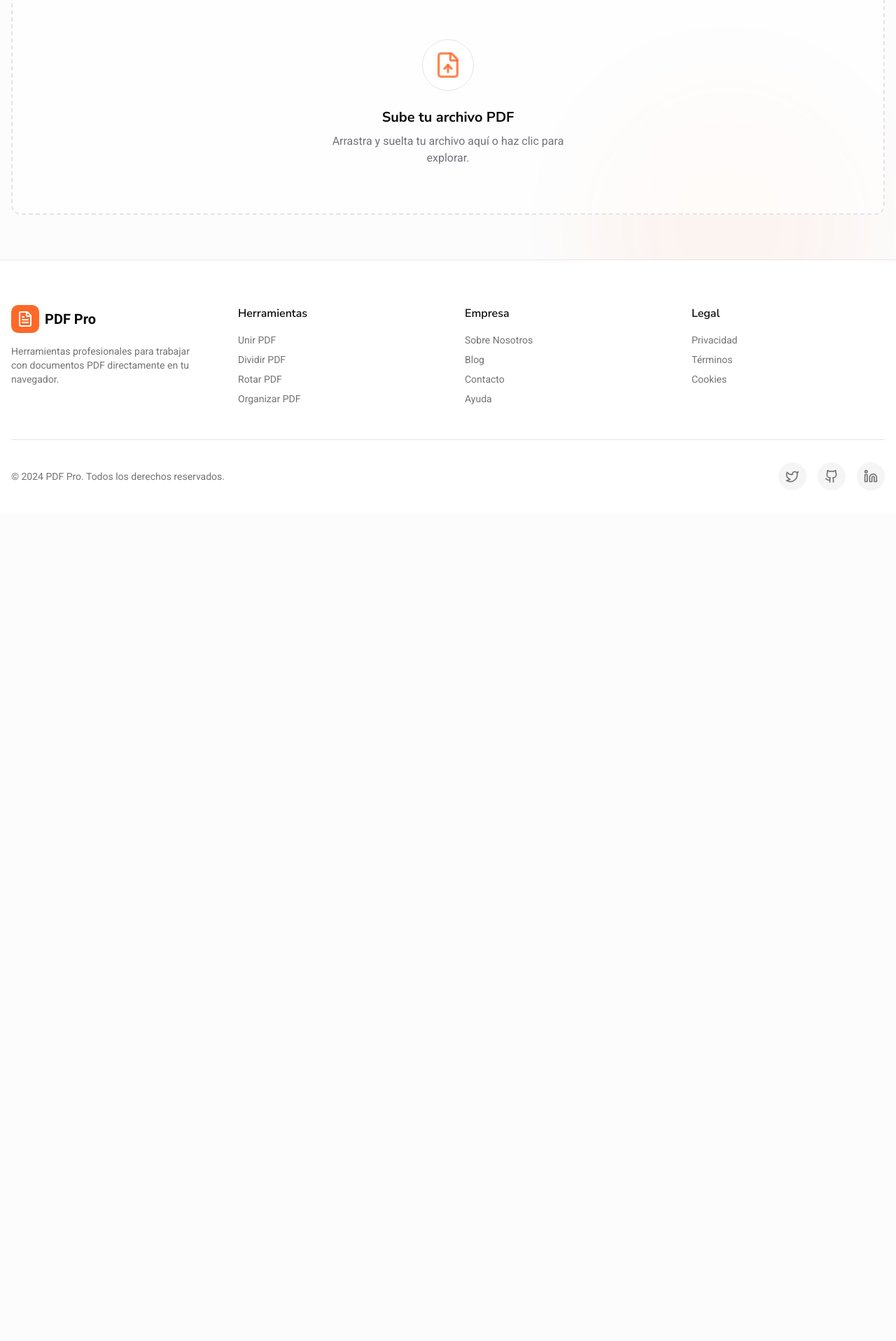
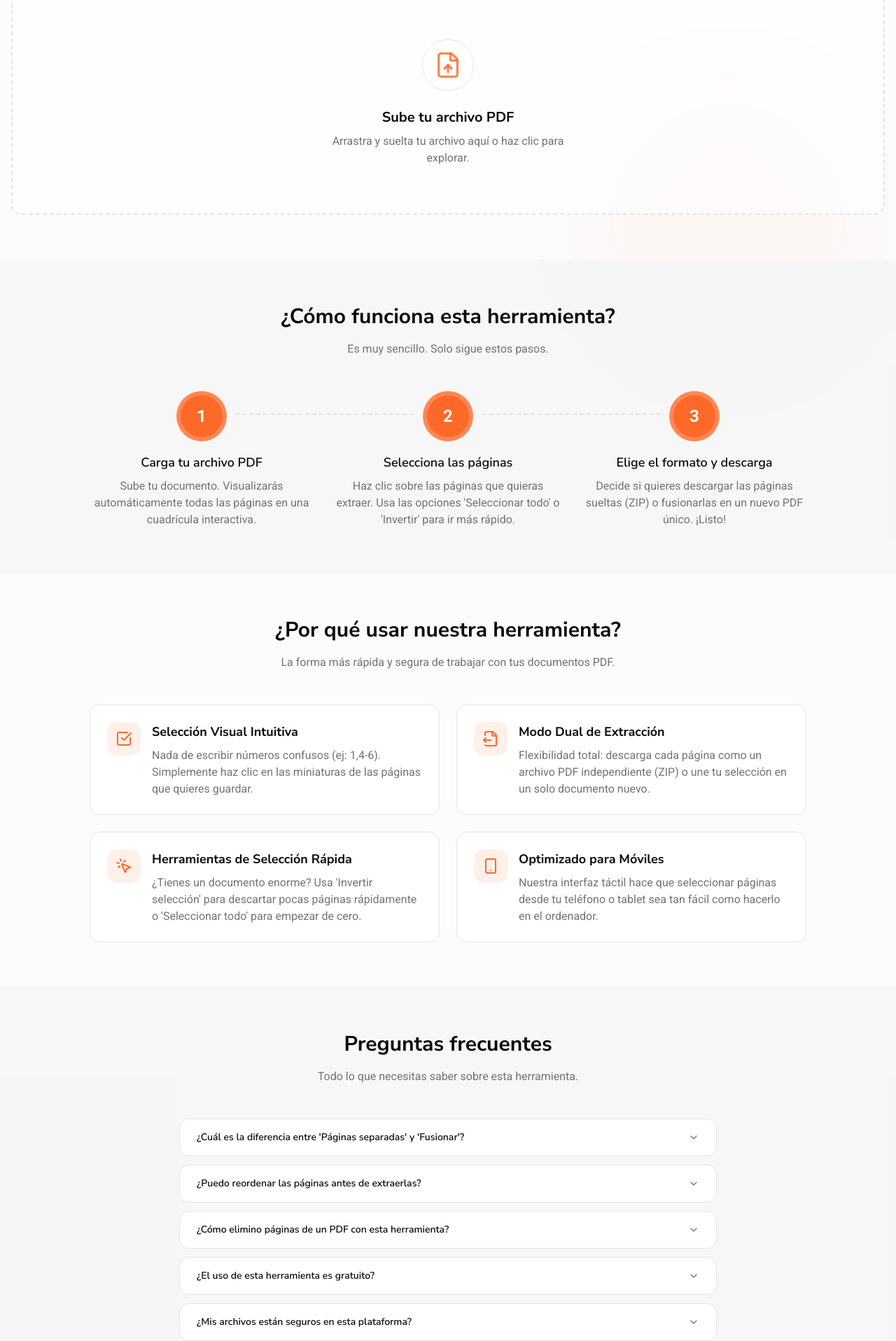
Before and after one commit to johanso/pdfsaas, a Next.js app: page /extraer-paginas-pdf in a window 1280 px wide. Shown: the part 243-2160 px from the top of the page at 70% size. Before the commit the page ends 976 px from the top, so only its background shows below. Built offline with nearby package versions, Linux system fonts and the light colour scheme.

Commit message:
extract-pages design

```diff
--- a/src/app/extraer-paginas-pdf/client.tsx
+++ b/src/app/extraer-paginas-pdf/client.tsx
@@ -1,6 +1,7 @@
 "use client";
 
-import { useState } from "react";
+import { useState, useEffect, useRef } from "react";
+import { usePathname } from "next/navigation";
 import { toast } from "sonner";
 import { CheckCircle2, Circle } from "lucide-react";
 
@@ -21,6 +22,8 @@ export default function ExtractPdfClient() {
   const [file, setFile] = useState<File | null>(null);
   const [extractMode, setExtractMode] = useState<"separate" | "merge">("separate");
   const [showSaveDialog, setShowSaveDialog] = useState(false);
+  const pathname = usePathname();
+  const previousPathname = useRef<string | null>(null);
 
   const { pages, reorderPages } = usePdfPages(file);
   const {
@@ -31,6 +34,17 @@ export default function ExtractPdfClient() {
     invertSelection,
     reset: resetSelection
   } = usePageSelection(pages.length);
+
+  // Reset state when navigating away from this tool
+  useEffect(() => {
+    if (previousPathname.current && previousPathname.current !== pathname) {
+      setFile(null);
+      setExtractMode("separate");
+      setShowSaveDialog(false);
+      resetSelection();
+    }
+    previousPathname.current = pathname;
+  }, [pathname, resetSelection]);
 
   const { isProcessing,
     progress,
@@ -43,7 +57,15 @@ export default function ExtractPdfClient() {
     handleStartNew } = usePdfProcessing();
 
   const handleFilesSelected = (files: File[]) => {
-    if (files.length > 0) {
+    if (files.length === 0) return;
+
+    if (files.length > 1) {
+      toast.warning("Solo se procesará el primer archivo", {
+        description: "Esta herramienta solo acepta un archivo PDF a la vez",
+        duration: 4000
+      });
+    }
+
     const f = files[0];
     if (f.type !== "application/pdf") {
       toast.error("Por favor selecciona un archivo PDF válido");
@@ -51,7 +73,6 @@ export default function ExtractPdfClient() {
     }
     resetSelection();
     setFile(f);
-    }
   };
 
   const handleReset = () => {
@@ -102,8 +123,8 @@ export default function ExtractPdfClient() {
     <>
       <PdfToolLayout
         toolId="extract-pages"
-        title="Extraer Páginas PDF"
-        description="Selecciona las páginas que quieres conservar y crea un nuevo PDF o descárgalas por separado."
+        title="Extraer Páginas de PDF"
+        description="Elimina páginas no deseadas o guarda solo las que necesitas. Herramienta visual rápida para separar hojas sueltas o crear nuevos documentos PDF."
         hasFiles={!!file}
         onFilesSelected={handleFilesSelected}
         onReset={handleReset}
@@ -177,9 +198,11 @@ export default function ExtractPdfClient() {
           defaultName: "paginas-extraidas",
           onSave: handleSubmit,
           isProcessing,
-          title: extractMode === "separate" ? "Guardar archivo ZIP" : "Guardar archivo PDF",
-          description: extractMode === "separate" ? "Asigna un nombre a tu archivo comprimido." : "Asigna un nombre a tu nuevo archivo PDF.",
-          extension: extractMode === "separate" ? "zip" : "pdf",
+          title: extractMode === "separate" && selectedPages.length > 1 ? "Guardar archivo ZIP" : "Guardar archivo PDF",
+          description: extractMode === "separate" && selectedPages.length > 1
+            ? "Asigna un nombre a tu archivo comprimido."
+            : "Asigna un nombre a tu nuevo archivo PDF.",
+          extension: extractMode === "separate" && selectedPages.length > 1 ? "zip" : "pdf",
         }}
         successDialogProps={{
           isOpen: false,
--- a/src/app/extraer-paginas-pdf/page.tsx
+++ b/src/app/extraer-paginas-pdf/page.tsx
@@ -1,11 +1,51 @@
 import type { Metadata } from "next";
+import { ToolPageLayout } from "@/components/tool-page-layout";
+import { extractPdfContent } from "@/content/tools/extract-pdf";
 import ExtractPdfClient from "./client";
 
+const { metadata: meta, jsonLd } = extractPdfContent;
+
 export const metadata: Metadata = {
-  title: "Extraer páginas de PDF - Herramienta online gratuita",
-  description: "Extrae páginas específicas de tus archivos PDF y guárdalas como documentos separados o unidos. Gratis y fácil de usar.",
+  title: meta.title,
+  description: meta.description,
+  keywords: meta.keywords,
+  alternates: {
+    canonical: meta.canonical,
+  },
+  openGraph: {
+    title: meta.title,
+    description: meta.description,
+    type: "website",
+    url: meta.canonical,
+    siteName: "PDF SaaS",
+    images: meta.ogImage ? [
+      {
+        url: meta.ogImage,
+        width: 1200,
+        height: 630,
+        alt: meta.title,
+      },
+    ] : undefined,
+  },
+  robots: {
+    index: true,
+    follow: true,
+  },
 };
 
 export default function ExtractPdfPage() {
-  return <ExtractPdfClient />;
+  return (
+    <>
+      {jsonLd && (
+        <script
+          type="application/ld+json"
+          dangerouslySetInnerHTML={{ __html: JSON.stringify(jsonLd) }}
+        />
+      )}
+
+      <ToolPageLayout data={extractPdfContent} categoryId="ORGANIZE">
+        <ExtractPdfClient />
+      </ToolPageLayout>
+    </>
+  );
 }
--- a/src/components/tool-page-layout.tsx
+++ b/src/components/tool-page-layout.tsx
@@ -1,6 +1,19 @@
 "use client";
 
-import { CheckCircle2, Clock, Shield, Zap, FileText, Scissors, RotateCw, Minimize2, Layers, FileArchive } from "lucide-react";
+import { CheckCircle2,
+  Clock,
+  Shield,
+  Zap,
+  FileText,
+  Scissors,
+  RotateCw,
+  Minimize2,
+  Layers,
+  FileArchive,
+  CheckSquare,
+  FileOutput,
+  MousePointerClick,
+  Smartphone } from "lucide-react";
 import { Accordion, AccordionContent, AccordionItem, AccordionTrigger } from "@/components/ui/accordion";
 import { TOOL_CATEGORIES } from "@/lib/tools-categories";
 import { TOOLS } from "@/lib/tools-data";
@@ -25,6 +38,10 @@ const iconMap: Record<string, React.ComponentType<{ className?: string }>> = {
   Minimize2,
   Layers,
   FileArchive,
+  CheckSquare,
+  FileOutput,
+  MousePointerClick,
+  Smartphone,
 };
 
 export function ToolPageLayout({ data, children, categoryId = "ORGANIZE" }: ToolPageLayoutProps) {
--- /dev/null
+++ b/src/content/tools/extract-pdf.ts
@@ -0,0 +1,160 @@
+import { ToolPageData } from "./types";
+
+export const extractPdfContent: ToolPageData = {
+  id: "extract-pages",
+
+  metadata: {
+    title: "Extraer Páginas de PDF - Seleccionar y Guardar Hojas Online",
+    description: "Elige qué páginas quieres conservar de tu PDF. Extráelas como archivos sueltos o crea un nuevo documento solo con las hojas seleccionadas. Gratis y visual.",
+    keywords: [
+      "extraer paginas pdf",
+      "sacar hojas pdf",
+      "guardar paginas pdf",
+      "eliminar paginas pdf",
+      "seleccionar hojas pdf",
+      "extract pdf pages",
+      "crear pdf con paginas seleccionadas"
+    ],
+    canonical: "/extraer-paginas-pdf",
+    ogImage: "/og-images/extract-pdf.jpg", // Asegúrate de crear esta imagen
+  },
+
+  steps: [
+    {
+      number: "1",
+      title: "Carga tu archivo PDF",
+      description:
+        "Sube tu documento. Visualizarás automáticamente todas las páginas en una cuadrícula interactiva.",
+    },
+    {
+      number: "2",
+      title: "Selecciona las páginas",
+      description:
+        "Haz clic sobre las páginas que quieras extraer. Usa las opciones 'Seleccionar todo' o 'Invertir' para ir más rápido.",
+    },
+    {
+      number: "3",
+      title: "Elige el formato y descarga",
+      description:
+        "Decide si quieres descargar las páginas sueltas (ZIP) o fusionarlas en un nuevo PDF único. ¡Listo!",
+    },
+  ],
+
+  benefits: [
+    {
+      icon: "CheckSquare",
+      title: "Selección Visual Intuitiva",
+      description:
+        "Nada de escribir números confusos (ej: 1,4-6). Simplemente haz clic en las miniaturas de las páginas que quieres guardar.",
+    },
+    {
+      icon: "FileOutput",
+      title: "Modo Dual de Extracción",
+      description:
+        "Flexibilidad total: descarga cada página como un archivo PDF independiente (ZIP) o une tu selección en un solo documento nuevo.",
+    },
+    {
+      icon: "MousePointerClick",
+      title: "Herramientas de Selección Rápida",
+      description:
+        "¿Tienes un documento enorme? Usa 'Invertir selección' para descartar pocas páginas rápidamente o 'Seleccionar todo' para empezar de cero.",
+    },
+    {
+      icon: "Smartphone",
+      title: "Optimizado para Móviles",
+      description:
+        "Nuestra interfaz táctil hace que seleccionar páginas desde tu teléfono o tablet sea tan fácil como hacerlo en el ordenador.",
+    },
+  ],
+
+  faqs: [
+    {
+      question: "¿Cuál es la diferencia entre 'Páginas separadas' y 'Fusionar'?",
+      answer:
+        "Si eliges 'Páginas separadas', descarguras un archivo .ZIP que contiene un PDF individual por cada página seleccionada. Si eliges 'Fusionar', crearemos un único archivo PDF nuevo que contendrá solo las páginas que hayas marcado, en el orden que desees.",
+    },
+    {
+      question: "¿Puedo reordenar las páginas antes de extraerlas?",
+      answer:
+        "Sí. Si eliges el modo 'Fusionar en un PDF', puedes arrastrar y soltar las páginas seleccionadas para cambiar su orden en el documento final resultante.",
+    },
+    {
+      question: "¿Cómo elimino páginas de un PDF con esta herramienta?",
+      answer:
+        "Es muy sencillo: utiliza la función 'Invertir selección' o simplemente selecciona todas las páginas EXCEPTO las que quieres eliminar. Al descargar, obtendrás un nuevo PDF limpio sin las páginas no deseadas.",
+    },
+    {
+      question: "¿El uso de esta herramienta es gratuito?",
+      answer:
+        "Sí, todas nuestras herramientas son 100% gratuitas y de uso ilimitado. No necesitas registrarte ni proporcionar datos de pago para procesar tus documentos.",
+    },
+    {
+      question: "¿Mis archivos están seguros en esta plataforma?",
+      answer:
+        "La seguridad es nuestra máxima prioridad. Todos los archivos que subes se procesan de forma segura y se eliminan permanentemente de nuestros servidores mediante un proceso de limpieza automático.",
+    },
+    {
+      question: "¿Funciona en móviles, Mac o Windows?",
+      answer:
+        "Sí, nuestra plataforma es totalmente web y está diseñada para funcionar en cualquier dispositivo moderno con un navegador, ya sea un PC con Windows, un Mac, un móvil Android o un iPhone.",
+    },
+  ],
+
+  cta: {
+    title: "¿Listo para extraer tus páginas?",
+    description: "Selecciona, extrae y guarda solo lo que necesitas.",
+    buttonLabel: "Seleccionar páginas ahora",
+  },
+
+  jsonLd: {
+    "@context": "https://schema.org",
+    "@graph": [
+      {
+        "@type": "SoftwareApplication",
+        name: "Extraer Páginas PDF Online",
+        applicationCategory: "ProductivityApplication",
+        featureList: [
+          "Selección visual de páginas mediante cuadrícula",
+          "Exportación a múltiples archivos PDF (ZIP)",
+          "Fusión de selección en un nuevo documento",
+          "Herramientas de inversión de selección",
+          "Vista previa de alta calidad"
+        ],
+        applicationSubCategory: "Document Processing",
+        fileFormat: "application/pdf",
+        operatingSystem: "Any",
+        offers: {
+          "@type": "Offer",
+          price: "0",
+          priceCurrency: "USD",
+        },
+        aggregateRating: {
+          "@type": "AggregateRating",
+          ratingValue: "4.9",
+          ratingCount: "820",
+        },
+      },
+      {
+        "@type": "HowTo",
+        name: "Cómo extraer páginas de un PDF",
+        step: [
+          {
+            "@type": "HowToStep",
+            name: "Carga el PDF",
+            text: "Arrastra tu archivo a la herramienta para ver todas las páginas.",
+          },
+          {
+            "@type": "HowToStep",
+            name: "Marca las páginas",
+            text: "Haz clic en las casillas de verificación de las páginas que deseas conservar.",
+          },
+          {
+            "@type": "HowToStep",
+            name: "Descarga la selección",
+            text: "Elige entre descargar un ZIP con archivos sueltos o un solo PDF fusionado.",
+          },
+        ],
+      },
+    ],
+  },
+};
--- a/src/hooks/usePdfProcessing.ts
+++ b/src/hooks/usePdfProcessing.ts
@@ -356,7 +356,7 @@ export function usePdfProcessing() {
         ...prev,
         progress: 90,
         phase: "processing",
-        operation: "Procesando en servidor",
+        operation: "Procesando",
         uploadStats: null,
       }));
 
```
Lines whose indentation alone changed are shown as unchanged.
